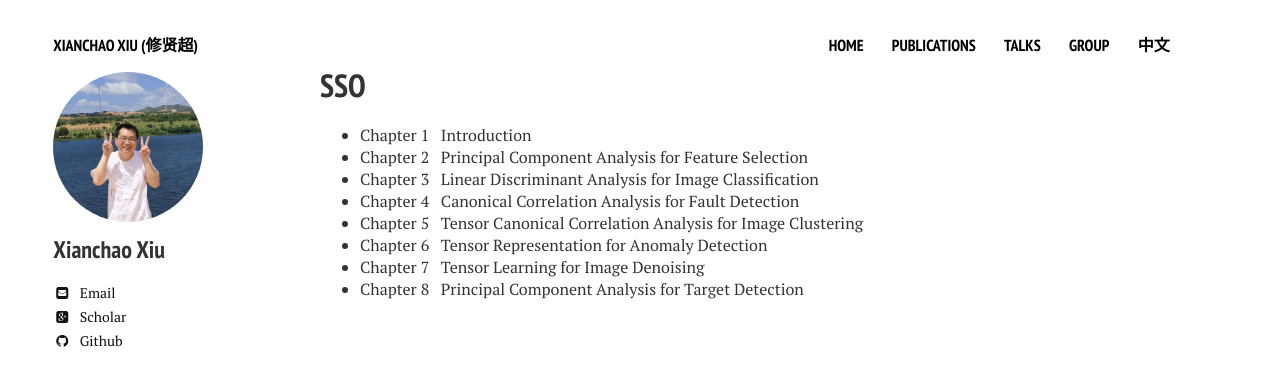
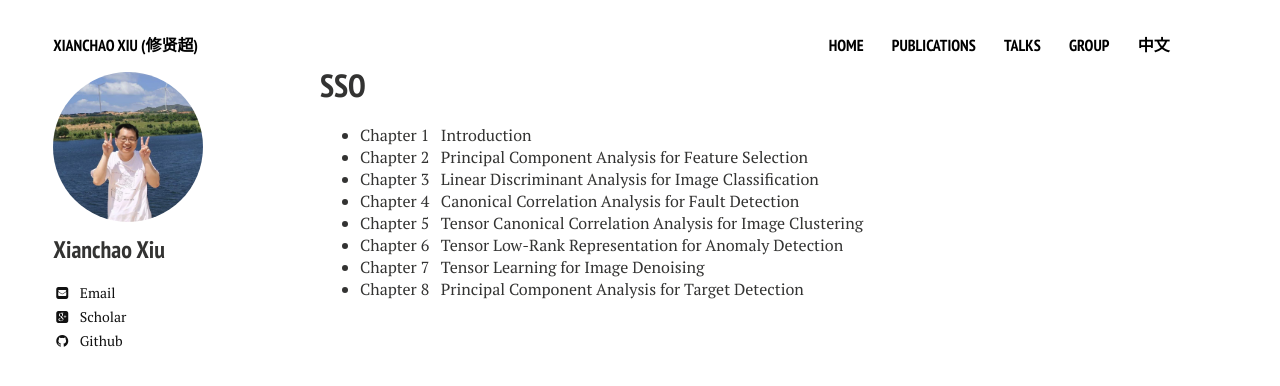
Before and after one commit to xianchaoxiu/xianchaoxiu.github.io, a Jekyll site: the page built from chinese/book/SSO/index.md, in a window 1280 px wide. Shown: the top 386 px of the page. Built offline with Jekyll 4.4.1, drawn with Linux system fonts in a browser that asks for light colours; nearby versions of some CDN libraries.

Commit message:
Update index.md

```diff
--- a/chinese/book/SSO/index.md
+++ b/chinese/book/SSO/index.md
@@ -10,6 +10,6 @@ share: false
 * Chapter 3 &nbsp;  Linear Discriminant Analysis for Image Classification<br>
 * Chapter 4 &nbsp;  Canonical Correlation Analysis for Fault Detection<br>
 * Chapter 5 &nbsp;  Tensor Canonical Correlation Analysis for Image Clustering<br>
-* Chapter 6 &nbsp;  Tensor Representation for Anomaly Detection<br>
+* Chapter 6 &nbsp;  Tensor Low-Rank Representation for Anomaly Detection<br>
 * Chapter 7 &nbsp;  Tensor Learning for Image Denoising<br>
 * Chapter 8 &nbsp;  Principal Component Analysis for Target Detection<br>
```
